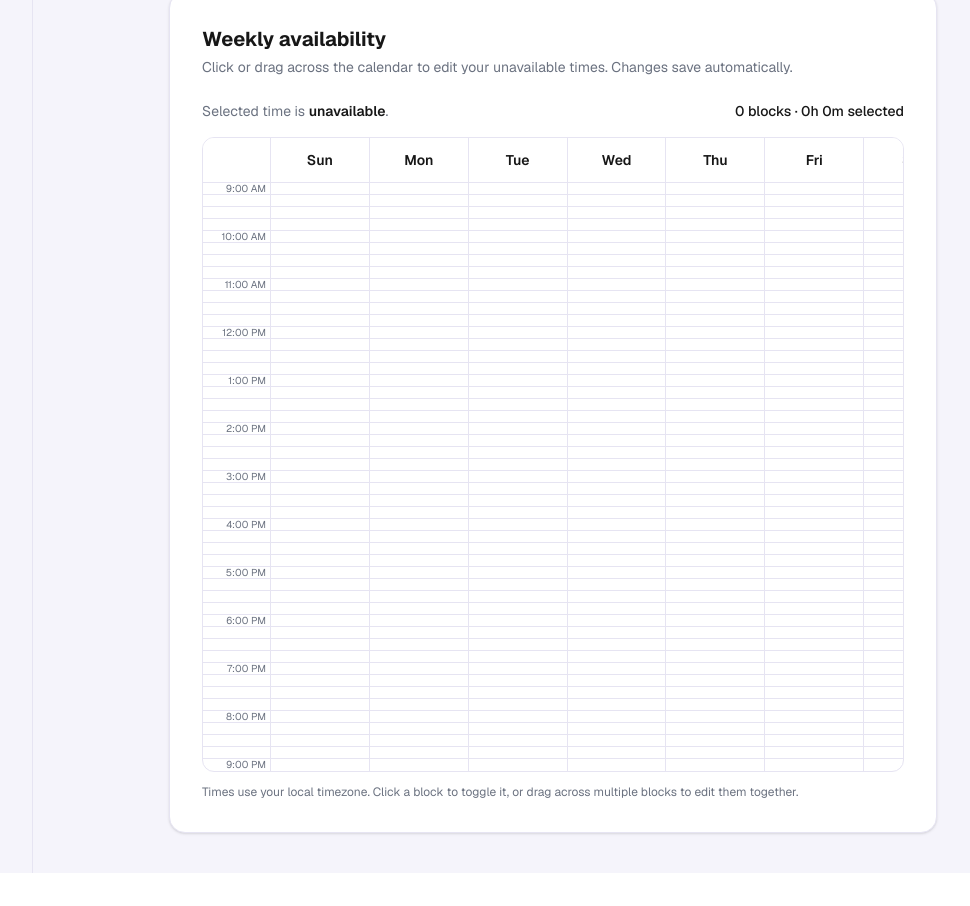
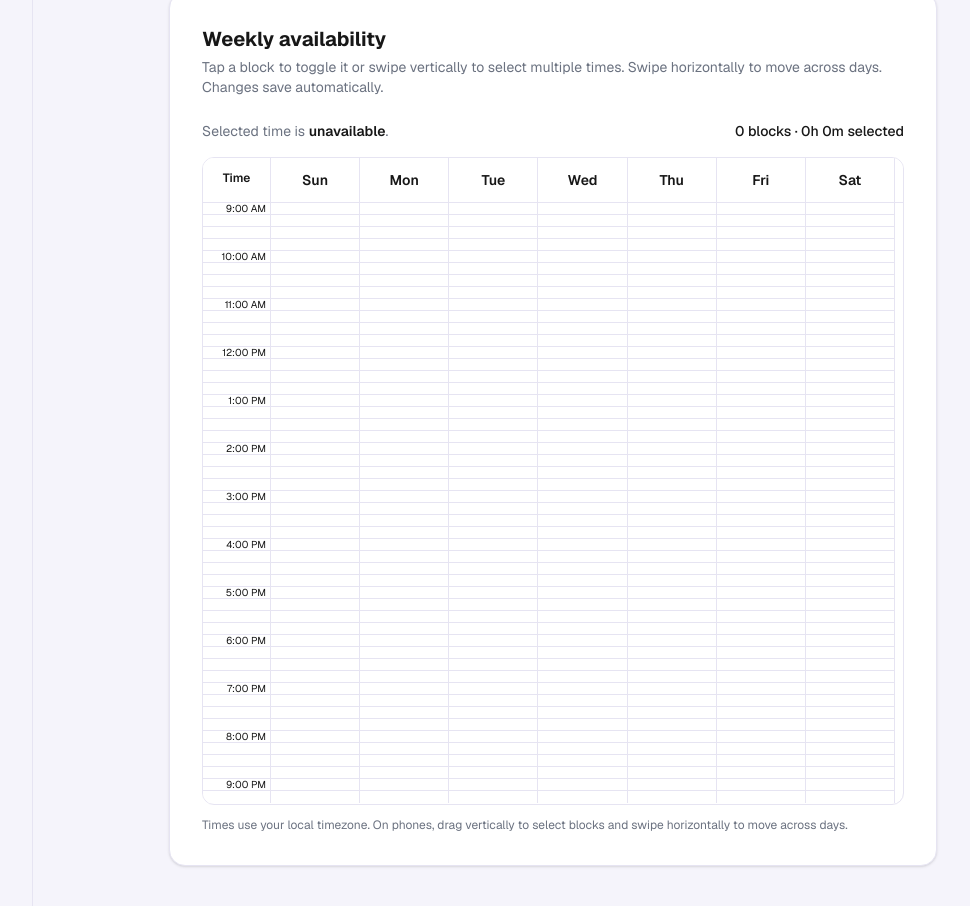
Before and after one commit to Almightyluccas/cuny-buddies, a Next.js app: page /me in a window 1280 px wide. Shown: the part 940-1846 px from the top of the page, without its empty margins (207-1177 px from the left). Before the commit the page ends 1813 px from the top, so only its background shows below. Built offline with nearby package versions, Linux system fonts and the light colour scheme.

Commit message:
feat(calendar): add sticky time column on mobile view and fixed multi-slot selection issue -m Time column now stays fixed while swiping through days on mobile. Fixed desktop multi-slot selection skipping over hours.

```diff
--- a/components/OnboardingCalendar.tsx
+++ b/components/OnboardingCalendar.tsx
@@ -1,10 +1,12 @@
 "use client";
 
 import {
+  useCallback,
   useEffect,
   useRef,
   useState,
   type PointerEvent as ReactPointerEvent,
+  type UIEvent as ReactUIEvent,
 } from "react";
 import { useRouter } from "next/navigation";
 import Avatar from "@/components/Avatar";
@@ -22,10 +24,29 @@ const DAYS = [
   { id: "Sat", label: "Sat", fullName: "Saturday" },
 ] as const;
 const START_SLOT = 9 * 4;
-const END_SLOT = 21 * 4;
+const END_SLOT = 21 * 4 + 1;
 
 function slotKey(day: string, slot: number) {
   return `${day}-${slot}`;
+}
+
+function slotPath(fromKey: string, toKey: string) {
+  const fromSeparator = fromKey.lastIndexOf("-");
+  const toSeparator = toKey.lastIndexOf("-");
+  const fromDay = fromKey.slice(0, fromSeparator);
+  const toDay = toKey.slice(0, toSeparator);
+  const fromSlot = Number(fromKey.slice(fromSeparator + 1));
+  const toSlot = Number(toKey.slice(toSeparator + 1));
+
+  if (fromDay !== toDay) return [toKey];
+
+  const step = Math.sign(toSlot - fromSlot);
+  const path: string[] = [];
+  for (let slot = fromSlot + step; step !== 0 && slot !== toSlot; slot += step) {
+    path.push(slotKey(fromDay, slot));
+  }
+  path.push(toKey);
+  return path;
 }
 
 function parseSlotKey(key: string) {
@@ -61,6 +82,20 @@ function loadUnavailableSlots(): string[] {
   );
 }
 
+function saveSlots(slots: Set<string>) {
+  const rawProfile = localStorage.getItem(STORAGE_KEY);
+  if (!rawProfile) return;
+  try {
+    const profile = JSON.parse(rawProfile) as User;
+    localStorage.setItem(
+      STORAGE_KEY,
+      JSON.stringify({ ...profile, unavailableSlots: [...slots] }),
+    );
+  } catch {
+    // Stored data is corrupted, so don't overwrite it with a partial profile.
+  }
+}
+
 export default function OnboardingCalendar({
   mode = "onboarding",
 }: {
@@ -70,11 +105,48 @@ export default function OnboardingCalendar({
   const [unavailable, setUnavailable] = useState<Set<string>>(new Set());
   const [error, setError] = useState("");
   const unavailableRef = useRef<Set<string>>(new Set());
+  const [timeColumnAtEnd, setTimeColumnAtEnd] = useState(false);
   const drag = useRef<{
     pointerId: number;
     selected: boolean;
     lastKey: string;
   } | null>(null);
+  const touchGesture = useRef<{
+    pointerId: number;
+    startX: number;
+    startY: number;
+    startKey: string;
+    mode: "pending" | "horizontal" | "vertical";
+    selected: boolean;
+    lastKey: string;
+  } | null>(null);
+
+  const setSlots = useCallback((keys: string[], selected: boolean) => {
+    const current = unavailableRef.current;
+    const updated = new Set(current);
+    let changed = false;
+    for (const key of keys) {
+      if (updated.has(key) === selected) continue;
+      if (selected) updated.add(key);
+      else updated.delete(key);
+      changed = true;
+    }
+    if (!changed) return;
+
+    unavailableRef.current = updated;
+    setUnavailable(updated);
+
+    try {
+      saveSlots(updated);
+      setError("");
+    } catch {
+      setError("We couldn’t save your availability in this browser. Check storage settings and try again.");
+    }
+  }, []);
+  const setSlot = useCallback(
+    (key: string, selected: boolean) => setSlots([key], selected),
+    [setSlots],
+  );
 
   useEffect(() => {
     try {
@@ -90,6 +162,13 @@ export default function OnboardingCalendar({
       if (drag.current?.pointerId === event.pointerId) {
         drag.current = null;
       }
+      const gesture = touchGesture.current;
+      if (gesture?.pointerId === event.pointerId) {
+        if (event.type === "pointerup" && gesture.mode === "pending") {
+          setSlot(gesture.startKey, !unavailableRef.current.has(gesture.startKey));
+        }
+        touchGesture.current = null;
+      }
     }
 
     window.addEventListener("pointerup", stopDragging);
@@ -98,7 +177,7 @@ export default function OnboardingCalendar({
       window.removeEventListener("pointerup", stopDragging);
       window.removeEventListener("pointercancel", stopDragging);
     };
-  }, []);
+  }, [setSlot]);
 
   useEffect(() => {
     if (mode === "onboarding" && !localStorage.getItem(STORAGE_KEY)) {
@@ -106,39 +185,38 @@ export default function OnboardingCalendar({
     }
   }, [mode, router]);
 
-  function saveSlots(slots: Set<string>) {
-  const rawProfile = localStorage.getItem(STORAGE_KEY);
-  if (!rawProfile) return; // no profile means the user skipped onboarding
-  try {
-    const profile = JSON.parse(rawProfile) as User;
-    localStorage.setItem(
-      STORAGE_KEY,
-      JSON.stringify({ ...profile, unavailableSlots: [...slots] }),
-    );
-  } catch {
-    // stored data is corrupted, so don't overwrite it with a partial profile
-  }
-  }
+  function handlePointerMove(event: ReactPointerEvent<HTMLDivElement>) {
+    const gesture = touchGesture.current;
+    if (gesture?.pointerId === event.pointerId) {
+      if (gesture.mode === "pending") {
+        const deltaX = event.clientX - gesture.startX;
+        const deltaY = event.clientY - gesture.startY;
+        if (Math.max(Math.abs(deltaX), Math.abs(deltaY)) < 8) return;
+        if (Math.abs(deltaX) > Math.abs(deltaY)) {
+          gesture.mode = "horizontal";
+          return;
+        }
 
-  function setSlot(key: string, selected: boolean) {
-    const current = unavailableRef.current;
-    if (current.has(key) === selected) return;
+        gesture.mode = "vertical";
+        gesture.selected = !unavailableRef.current.has(gesture.startKey);
+        setSlot(gesture.startKey, gesture.selected);
+      }
 
-    const updated = new Set(current);
-    if (selected) updated.add(key);
-    else updated.delete(key);
-    unavailableRef.current = updated;
-    setUnavailable(updated);
+      if (gesture.mode !== "vertical") return;
+      const target = document.elementFromPoint(event.clientX, event.clientY);
+      const button =
+        target instanceof Element
+          ? target.closest<HTMLButtonElement>("[data-slot-key]")
+          : null;
+      const key = button?.dataset.slotKey;
+      if (!key || key === gesture.lastKey) return;
 
-    try {
-      saveSlots(updated);
-      setError("");
-    } catch {
-      setError("We couldn’t save your availability in this browser. Check storage settings and try again.");
+      const path = slotPath(gesture.lastKey, key);
+      gesture.lastKey = key;
+      setSlots(path, gesture.selected);
+      return;
     }
-  }
 
-  function handlePointerMove(event: ReactPointerEvent<HTMLDivElement>) {
     const activeDrag = drag.current;
     if (!activeDrag || activeDrag.pointerId !== event.pointerId) return;
 
@@ -150,8 +228,16 @@ export default function OnboardingCalendar({
     const key = button?.dataset.slotKey;
     if (!key || key === activeDrag.lastKey) return;
 
+    const path = slotPath(activeDrag.lastKey, key);
     activeDrag.lastKey = key;
-    setSlot(key, activeDrag.selected);
+    setSlots(path, activeDrag.selected);
+  }
+
+  function handleCalendarScroll(event: ReactUIEvent<HTMLDivElement>) {
+    const element = event.currentTarget;
+    const maxScroll = element.scrollWidth - element.clientWidth;
+    const atEnd = maxScroll > 0 && element.scrollLeft >= maxScroll - 2;
+    setTimeColumnAtEnd((current) => (current === atEnd ? current : atEnd));
   }
 
   function handleFinish() {
@@ -183,8 +269,9 @@ export default function OnboardingCalendar({
               Let’s set up your profile
             </h1>
             <p className="mx-auto mt-3 max-w-lg text-muted">
-              Mark the times you’re unavailable. Click or drag across the calendar
-              to select 15-minute blocks.
+              Mark when you’re unavailable. Tap to toggle a block, swipe
+              vertically to select multiple times, and swipe horizontally to
+              move across days.
             </p>
           </div>
         </>
@@ -212,8 +299,9 @@ export default function OnboardingCalendar({
             <div className="mb-6">
               <h2 className="text-xl font-bold">Weekly availability</h2>
               <p className="mt-1 text-sm text-muted">
-                Click or drag across the calendar to edit your unavailable times.
-                Changes save automatically.
+                Tap a block to toggle it or swipe vertically to select multiple
+                times. Swipe horizontally to move across days. Changes save
+                automatically.
               </p>
             </div>
           )}
@@ -228,10 +316,20 @@ export default function OnboardingCalendar({
             </p>
           </div>
 
-          <div className="overflow-x-auto rounded-xl border border-border">
+          <div
+            onScroll={handleCalendarScroll}
+            className="overflow-x-auto rounded-xl border border-border pb-px [scrollbar-width:none] [-ms-overflow-style:none] [&::-webkit-scrollbar]:hidden"
+          >
             <div className="min-w-[760px]">
-              <div className="sticky top-0 z-10 grid grid-cols-[4.25rem_repeat(7,minmax(0,1fr))] border-b border-border bg-surface">
-                <div aria-hidden className="border-r border-border" />
+              <div className="sticky top-0 z-20 grid grid-cols-[4.25rem_repeat(7,minmax(0,1fr))_4.25rem] border-b border-border bg-surface">
+                <div
+                  aria-hidden
+                  className={`sticky left-0 z-10 border-r border-border bg-surface px-1 py-3 text-center text-xs font-semibold ${
+                    timeColumnAtEnd ? "invisible" : ""
+                  }`}
+                >
+                  Time
+                </div>
                 {DAYS.map((day) => (
                   <div
                     key={day.id}
@@ -240,6 +338,14 @@ export default function OnboardingCalendar({
                     {day.label}
                   </div>
                 ))}
+                <div
+                  aria-hidden
+                  className={`sticky right-0 z-10 border-l border-border bg-surface px-1 py-3 text-center text-xs font-semibold ${
+                    timeColumnAtEnd ? "" : "invisible"
+                  }`}
+                >
+                  Time
+                </div>
               </div>
 
               <div onPointerMove={handlePointerMove}>
@@ -252,21 +358,16 @@ export default function OnboardingCalendar({
                     return (
                       <div
                         key={slot}
-                        className="grid grid-cols-[4.25rem_repeat(7,minmax(0,1fr))]"
+                        className="grid grid-cols-[4.25rem_repeat(7,minmax(0,1fr))_4.25rem]"
                       >
-                        {hourLabel ? (
-                          <div
-                            className="h-3 border-r border-b border-border pr-1 text-right text-[10px] leading-3 text-muted"
-                            aria-hidden
-                          >
-                            {formatTime(slot)}
-                          </div>
-                        ) : (
-                          <div
-                            className="h-3 border-r border-b border-border"
-                            aria-hidden
-                          />
-                        )}
+                        <div
+                          className={`sticky left-0 z-10 h-3 border-r border-b border-border bg-surface pr-1 text-right text-[10px] leading-3 ${
+                            timeColumnAtEnd ? "invisible" : ""
+                          }`}
+                          aria-hidden
+                        >
+                          {hourLabel ? formatTime(slot) : ""}
+                        </div>
                         {DAYS.map((day) => {
                           const key = slotKey(day.id, slot);
                           const selected = unavailable.has(key);
@@ -280,6 +381,18 @@ export default function OnboardingCalendar({
                               aria-pressed={selected}
                               title={`${day.fullName} ${formatTime(slot)}`}
                               onPointerDown={(event) => {
+                                if (event.pointerType === "touch") {
+                                  touchGesture.current = {
+                                    pointerId: event.pointerId,
+                                    startX: event.clientX,
+                                    startY: event.clientY,
+                                    startKey: key,
+                                    mode: "pending",
+                                    selected: false,
+                                    lastKey: key,
+                                  };
+                                  return;
+                                }
                                 if (event.button !== 0) return;
                                 event.preventDefault();
                                 event.currentTarget.setPointerCapture(event.pointerId);
@@ -296,7 +409,7 @@ export default function OnboardingCalendar({
                                   setSlot(key, !unavailableRef.current.has(key));
                                 }
                               }}
-                              className={`h-3 touch-none select-none border-r border-b border-border transition-colors last:border-r-0 ${
+                              className={`h-3 touch-pan-x select-none border-r border-b border-border transition-colors last:border-r-0 ${
                                 selected
                                   ? "bg-brand hover:bg-brand-hover"
                                   : "bg-surface hover:bg-brand-soft"
@@ -304,17 +417,34 @@ export default function OnboardingCalendar({
                             />
                           );
                         })}
+                        {hourLabel ? (
+                          <div
+                            className={`sticky right-0 z-10 h-3 border-l border-b border-border bg-surface pr-1 text-right text-[10px] leading-3 ${
+                              timeColumnAtEnd ? "" : "invisible"
+                            }`}
+                            aria-hidden
+                          >
+                            {formatTime(slot)}
+                          </div>
+                        ) : (
+                          <div
+                            className={`sticky right-0 z-10 h-3 border-l border-b border-border bg-surface ${
+                              timeColumnAtEnd ? "" : "invisible"
+                            }`}
+                            aria-hidden
+                          />
+                        )}
                       </div>
                     );
                   },
                 )}
-                <div className="grid grid-cols-[4.25rem_repeat(7,minmax(0,1fr))]">
+                <div className="grid grid-cols-[4.25rem_repeat(7,minmax(0,1fr))_4.25rem]">
                   <div
-                    className="h-3 border-r border-border pr-1 text-right text-[10px] leading-3 text-muted"
+                    className={`sticky left-0 z-10 h-3 border-r border-border bg-surface pr-1 text-right text-[10px] leading-3 text-muted ${
+                      timeColumnAtEnd ? "invisible" : ""
+                    }`}
                     aria-hidden
-                  >
-                    {formatTime(END_SLOT)}
-                  </div>
+                />
                   {DAYS.map((day) => (
                     <div
                       key={day.id}
@@ -322,14 +452,20 @@ export default function OnboardingCalendar({
                       aria-hidden
                     />
                   ))}
+                  <div
+                    className={`sticky right-0 z-10 h-3 border-l border-border bg-surface pr-1 text-right text-[10px] leading-3 text-muted ${
+                      timeColumnAtEnd ? "" : "invisible"
+                    }`}
+                    aria-hidden
+                />
                 </div>
               </div>
             </div>
           </div>
 
           <p className="mt-3 text-xs text-muted">
-            Times use your local timezone. Click a block to toggle it, or drag
-            across multiple blocks to edit them together.
+            Times use your local timezone. On phones, drag vertically to select
+            blocks and swipe horizontally to move across days.
           </p>
 
           {error && (
```
